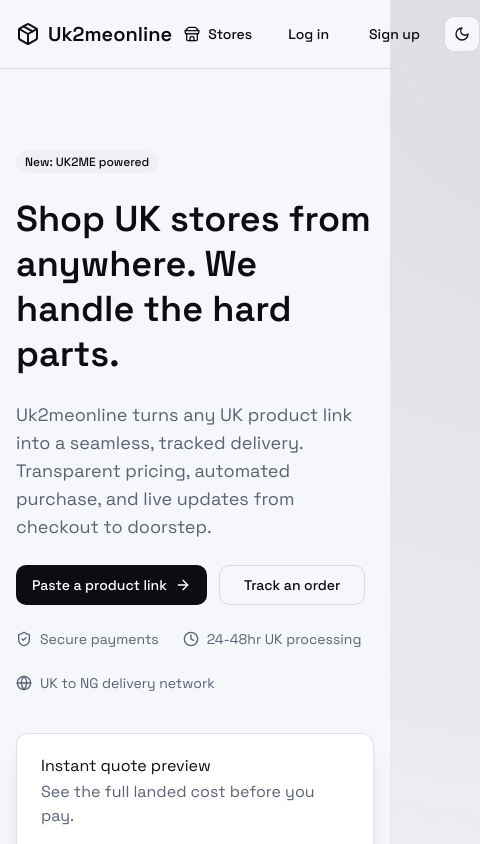
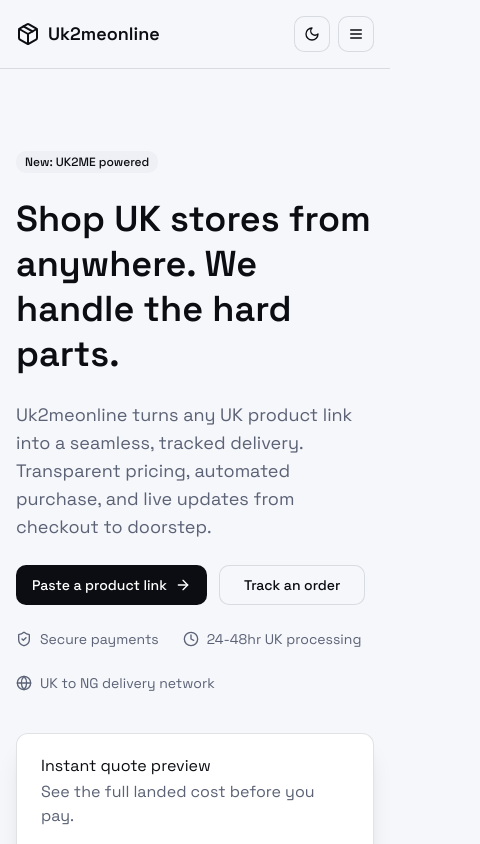
Before and after one commit to devdanny2024/UK-Dropshipping, a Next.js app in the folder apps/client/: page / in a window 390 px wide. Shown: the top 844 px of the page, 480 px wide, since content can reach past the window. Built offline with nearby package versions, Linux system fonts and the light colour scheme.

Commit message:
Fix client header mobile layout

```diff
--- a/apps/client/app/components/ClientHeader.tsx
+++ b/apps/client/app/components/ClientHeader.tsx
@@ -3,9 +3,16 @@
 import Link from 'next/link';
 import { usePathname } from 'next/navigation';
 import { useEffect, useState } from 'react';
-import { Package, Store, User, ShoppingBag } from 'lucide-react';
+import { Menu, Package, Store, User, ShoppingBag } from 'lucide-react';
 import { Button } from '@/app/components/ui/button';
 import { ThemeToggle } from '@/app/components/theme-toggle';
+import {
+  Sheet,
+  SheetContent,
+  SheetHeader,
+  SheetTitle,
+  SheetTrigger,
+} from '@/app/components/ui/sheet';
 
 export function ClientHeader() {
   const pathname = usePathname();
@@ -16,46 +23,109 @@
     setIsAuthed(document.cookie.includes('client_session=active'));
   }, []);
 
+  const navItems = [
+    {
+      href: '/stores',
+      label: 'Stores',
+      icon: <Store className="h-4 w-4" />,
+      active: pathname === '/stores',
+      show: true,
+    },
+    {
+      href: '/orders',
+      label: 'My Orders',
+      icon: <ShoppingBag className="h-4 w-4" />,
+      active: isOrders,
+      show: isAuthed,
+    },
+    {
+      href: '/profile',
+      label: 'Profile',
+      icon: <User className="h-4 w-4" />,
+      active: pathname === '/profile',
+      show: isAuthed,
+    },
+    {
+      href: '/login',
+      label: 'Log in',
+      icon: null,
+      active: pathname === '/login',
+      show: true,
+    },
+    {
+      href: '/signup',
+      label: 'Sign up',
+      icon: null,
+      active: pathname === '/signup',
+      show: true,
+    },
+  ];
+
   return (
     <header className="border-b border-border bg-background">
       <div className="container mx-auto px-4 py-4">
         <div className="flex items-center justify-between">
           <Link className="flex items-center gap-2" href="/">
             <Package className="h-6 w-6 text-foreground" />
-            <span className="text-xl font-semibold text-foreground">Uk2meonline</span>
+            <span className="text-lg font-semibold text-foreground sm:text-xl">
+              Uk2meonline
+            </span>
           </Link>
 
-          <nav className="flex items-center gap-2">
-            <Button asChild variant={pathname === '/stores' ? 'default' : 'ghost'} className="gap-2">
-              <Link href="/stores">
-                <Store className="h-4 w-4" />
-                Stores
-              </Link>
-            </Button>
-            {isAuthed && (
-              <Button asChild variant={isOrders ? 'default' : 'ghost'} className="gap-2">
-                <Link href="/orders">
-                  <ShoppingBag className="h-4 w-4" />
-                  My Orders
-                </Link>
-              </Button>
-            )}
-            {isAuthed && (
-              <Button asChild variant={pathname === '/profile' ? 'default' : 'ghost'} className="gap-2">
-                <Link href="/profile">
-                  <User className="h-4 w-4" />
-                  Profile
-                </Link>
-              </Button>
-            )}
-            <Button asChild variant={pathname === '/login' ? 'default' : 'ghost'} className="gap-2">
-              <Link href="/login">Log in</Link>
-            </Button>
-            <Button asChild variant={pathname === '/signup' ? 'default' : 'ghost'} className="gap-2">
-              <Link href="/signup">Sign up</Link>
-            </Button>
+          <nav className="hidden items-center gap-2 md:flex">
+            {navItems
+              .filter((item) => item.show)
+              .map((item) => (
+                <Button
+                  key={item.href}
+                  asChild
+                  variant={item.active ? 'default' : 'ghost'}
+                  className="gap-2"
+                >
+                  <Link href={item.href}>
+                    {item.icon}
+                    {item.label}
+                  </Link>
+                </Button>
+              ))}
             <ThemeToggle />
           </nav>
+
+          <div className="flex items-center gap-2 md:hidden">
+            <ThemeToggle />
+            <Sheet>
+              <SheetTrigger asChild>
+                <Button variant="outline" size="icon" aria-label="Open menu">
+                  <Menu className="h-4 w-4" />
+                </Button>
+              </SheetTrigger>
+              <SheetContent side="right" className="p-0">
+                <SheetHeader>
+                  <SheetTitle className="flex items-center gap-2 text-base">
+                    <Package className="h-5 w-5" />
+                    Uk2meonline
+                  </SheetTitle>
+                </SheetHeader>
+                <div className="flex flex-col gap-2 px-4 pb-6">
+                  {navItems
+                    .filter((item) => item.show)
+                    .map((item) => (
+                      <Button
+                        key={item.href}
+                        asChild
+                        variant={item.active ? 'default' : 'ghost'}
+                        className="w-full justify-start gap-2"
+                      >
+                        <Link href={item.href}>
+                          {item.icon}
+                          {item.label}
+                        </Link>
+                      </Button>
+                    ))}
+                </div>
+              </SheetContent>
+            </Sheet>
+          </div>
         </div>
       </div>
     </header>
```
